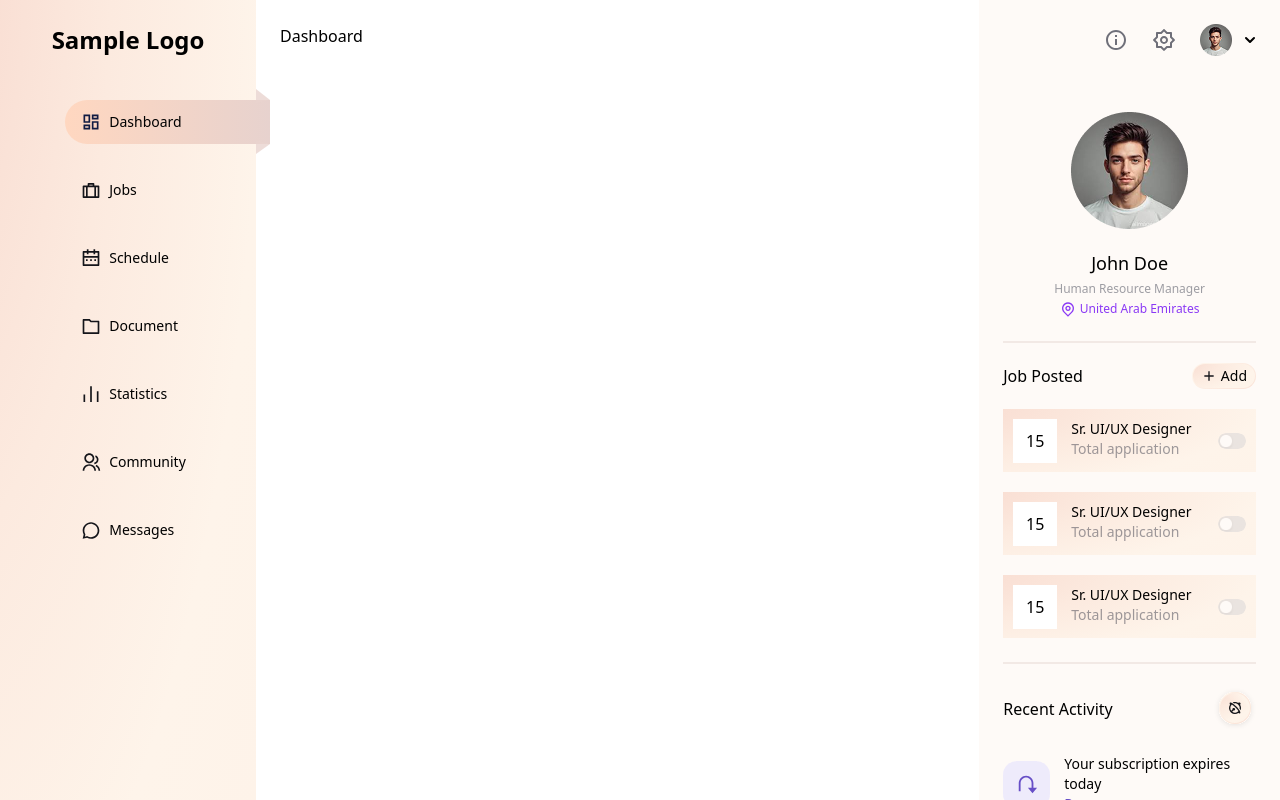
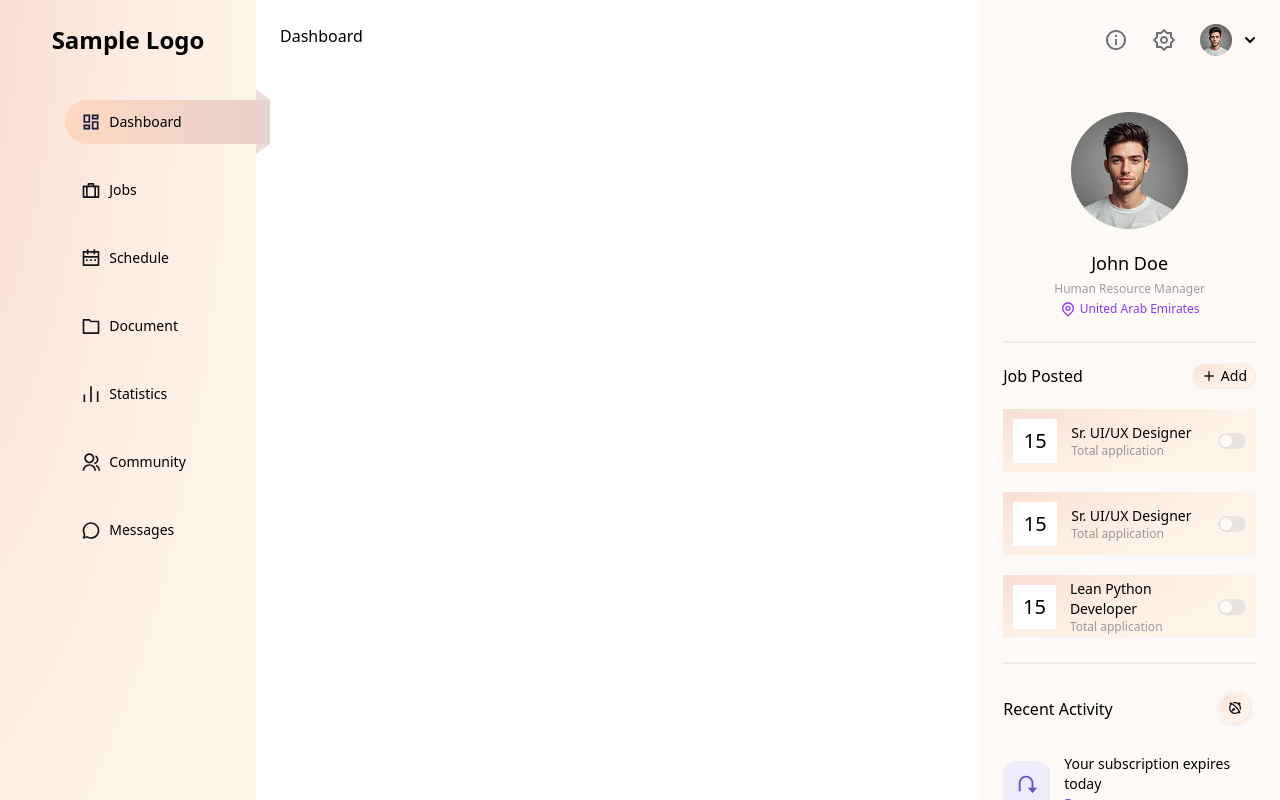
Before and after one commit to MAsad2723/product_portfolio, a React (Create React App) app: page /dashboard in a window 1280 px wide. Built offline with nearby package versions, Linux system fonts and the light colour scheme.

Commit message:
Minor bugs fixed

```diff
--- a/src/components/Dashboard/Job.jsx
+++ b/src/components/Dashboard/Job.jsx
@@ -11,15 +11,15 @@ const Job = ({ jobPosition }) => {
           "radial-gradient(207.13% 207.13% at -33.59% -5.09%, #F8E6DD 0%, #F9DED3 12.98%, #FCEADF 37.16%, #FEF4EA 65.4%, #FEF3E9 82.46%, #FEF3E9 91.18%, #FEF3E9 100%)",
       }}
     >
-      <div className="flex gap-[14px]">
-        <div className="w-11 h-11 bg-white flex justify-center items-center">
+      <div className="flex gap-[14px] items-center">
+        <div className="w-11 h-11 bg-white flex justify-center items-center font-medium text-xl ">
           15
         </div>
         <div className="flex flex-col">
           <div className="text-sm font-medium">
             {jobPosition ?? "Sr. UI/UX Designer"}
           </div>
-          <div className="text-sm font-medium text-[#0D112666]">
+          <div className="text-xs font-medium text-[#0D112666]">
             Total application
           </div>
         </div>
--- a/src/components/Dashboard/JobsPosted.jsx
+++ b/src/components/Dashboard/JobsPosted.jsx
@@ -28,9 +28,9 @@ const JobsPosted = () => {
           </div>
         </div>
       </div>
-      <Job />
-      <Job />
-      <Job />
+      <Job jobPosition={"Sr. UI/UX Designer"} />
+      <Job jobPosition={"Sr. UI/UX Designer"} />
+      <Job jobPosition={"Lean Python Developer"} />
     </div>
   );
 };
```
